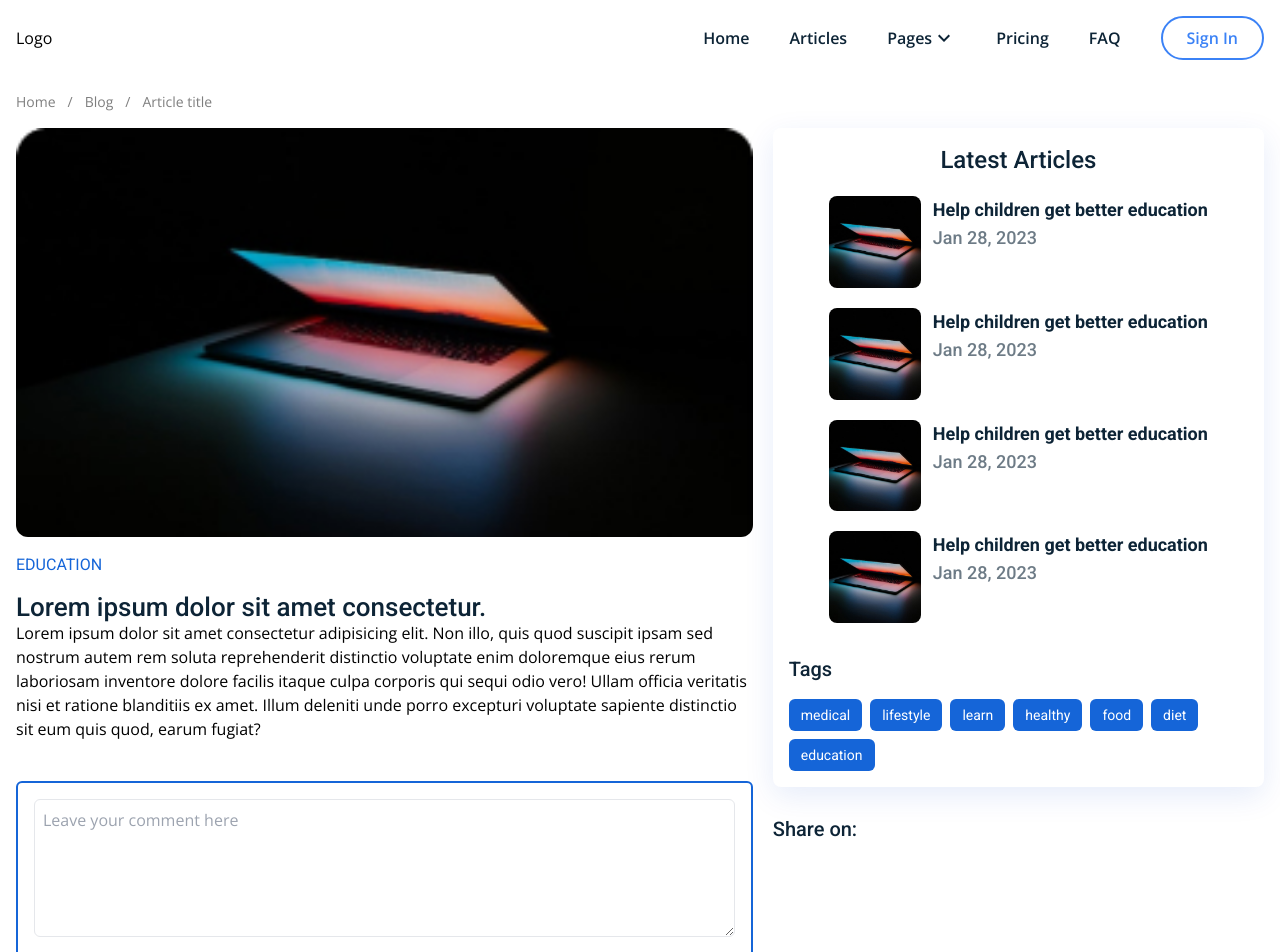
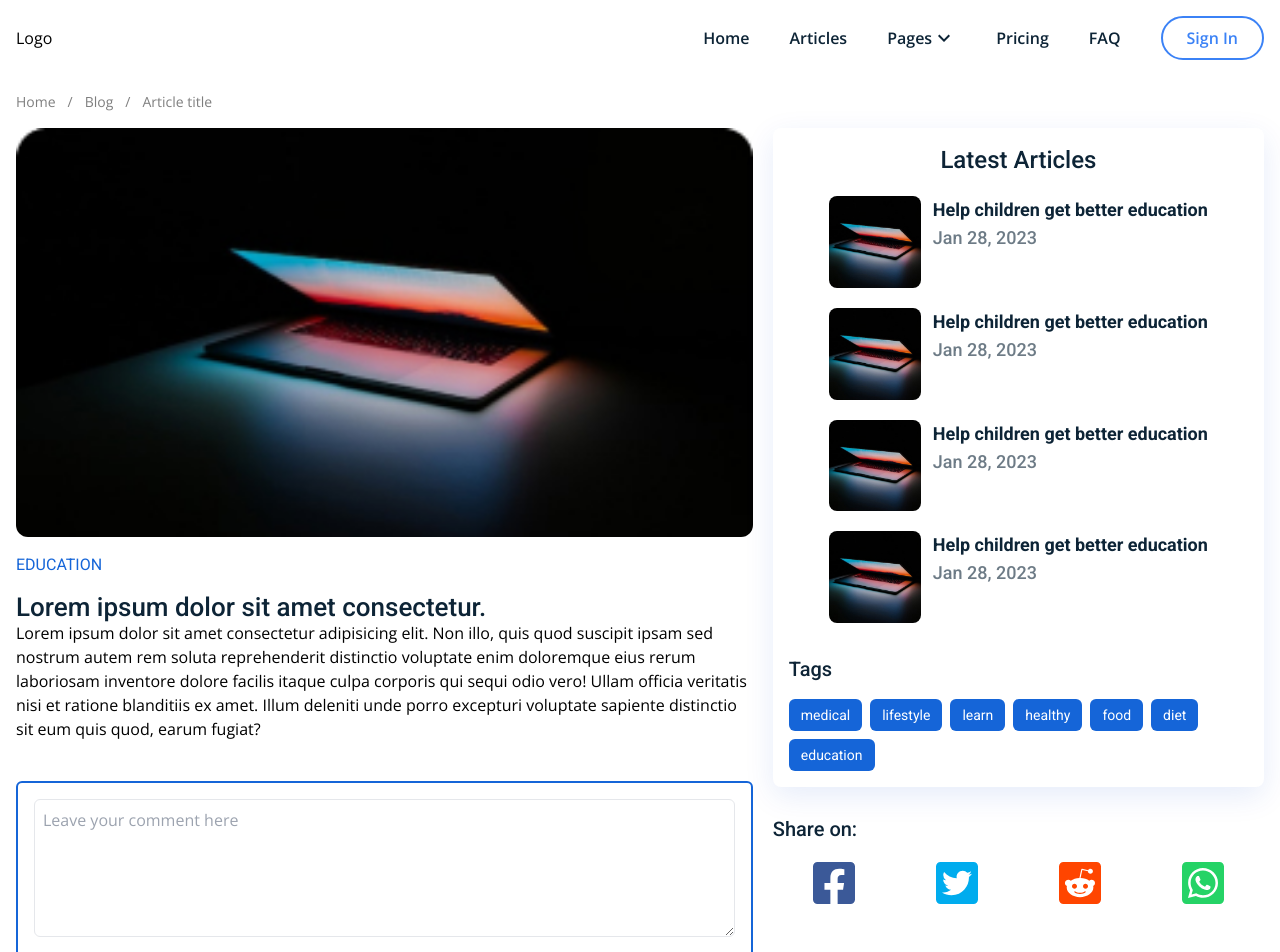
Before and after one commit to pasinduweerarathne/mern-blog, a React (Vite) app in the folder frontend/: page /blog/1 in a window 1280 px wide. Shown: the top 952 px of the page. Built offline with nearby package versions, Linux system fonts and the light colour scheme.

Commit message:
add social media buttons

```diff
--- /dev/null
+++ b/frontend/src/components/SocialShareButtons.jsx
@@ -0,0 +1,43 @@
+import {
+    FaFacebookSquare,
+    FaTwitterSquare,
+    FaRedditSquare,
+    FaWhatsappSquare,
+} from "react-icons/fa";
+
+const SocialShareButtons = ({ url, title }) => {
+    return (
+        <div className="w-full flex justify-around mb-10">
+            <a
+                target="_blank"
+                rel="noreferrer"
+            // href={`https://www.facebook.com/dialog/share?app_id=1180206992856877&display=popup&href=${url}`}
+            >
+                <FaFacebookSquare className="text-[#3b5998] w-12 h-auto" />
+            </a>
+            <a
+                target="_blank"
+                rel="noreferrer"
+            // href={`https://twitter.com/intent/tweet?url=${url}`}
+            >
+                <FaTwitterSquare className="text-[#00acee] w-12 h-auto" />
+            </a>
+            <a
+                target="_blank"
+                rel="noreferrer"
+            // href={`http://www.reddit.com/submit?url=${url}&title=${title}`}
+            >
+                <FaRedditSquare className="text-[#ff4500] w-12 h-auto" />
+            </a>
+            <a
+                target="_blank"
+                rel="noreferrer"
+            // href={`https://api.whatsapp.com/send/?text=${url}`}
+            >
+                <FaWhatsappSquare className="text-[#25D366] w-12 h-auto" />
+            </a>
+        </div>
+    );
+};
+
+export default SocialShareButtons;
--- a/frontend/src/pages/articleDetails/index.jsx
+++ b/frontend/src/pages/articleDetails/index.jsx
@@ -3,6 +3,7 @@
 import BreadCrumbs from "@/components/BreadCrumbs";
 import SuggestedPosts from "./SuggestedPosts";
 import CommentsContainer from "../../components/comments/CommentsContainer";
+import SocialShareButtons from "../../components/SocialShareButtons";
 
 const breadCrumbsData = [
   { name: "Home", link: "/" },
@@ -94,10 +95,10 @@
           <h2 className="font-roboto font-medium text-dark-hard mb-4 md:text-xl">
             Share on:
           </h2>
-          {/* <SocialShareButtons
-            url={encodeURI(window.location.href)}
-            title={encodeURIComponent(data?.title)}
-          /> */}
+          <SocialShareButtons
+          // url={encodeURI(window.location.href)}
+          // title={encodeURIComponent(data?.title)}
+          />
         </div>
       </div>
     </section>
```
